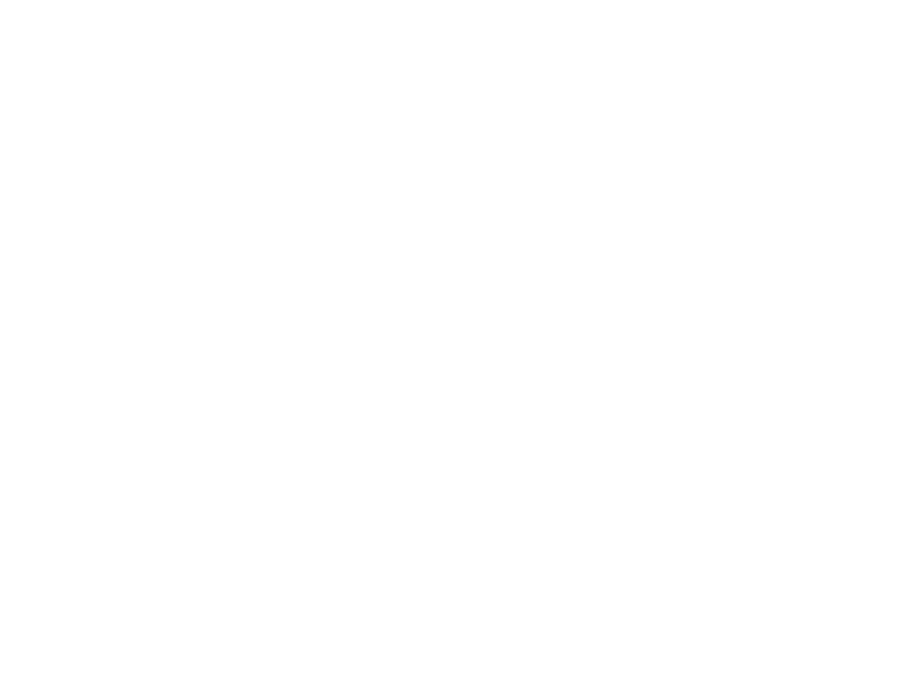
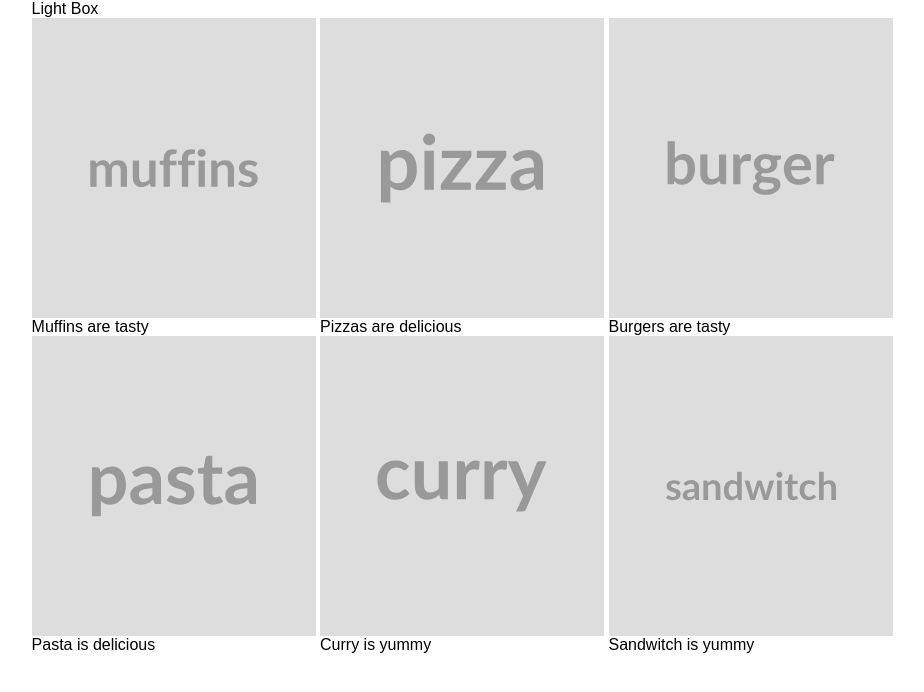
Before and after one commit to ptejalaxioned/modal, a plain HTML site: page index.html in a window 1280 px wide. Shown: the whole page, without its empty margins (58-982 px from the left). Drawn offline with Linux system fonts and the light colour scheme.

Commit message:
HTML file commit

```diff
--- a/index.html
+++ b/index.html
@@ -2,7 +2,7 @@
 <html lang="en">
   <head>
     <meta charset="utf-8" />
-    <title>Slider</title>
+    <title>Modal</title>
     <meta
       name="viewport"
       content="width=device-width, initial-scale=1, maximum-scale=1"
@@ -23,8 +23,53 @@
   <body>
     <!--container start-->
     <div class="container">
+
       <!--main section start-->
-      <main></main>
+      <main>
+        <div class="wrapper">
+          <div class="title">
+            <h2>Light Box</h2>
+          </div>
+          <ul class="food-list">
+            <li>
+              <figure>
+                <img src="./assets/images/muffins.svg" alt="Muffins">
+                <figcaption>Muffins are tasty</figcaption>
+              </figure>
+            </li>
+            <li>
+              <figure>
+                <img src="./assets/images/pizza.svg" alt="Pizza">
+                <figcaption>Pizzas are delicious</figcaption>
+              </figure>
+            </li>
+            <li>
+              <figure>
+                <img src="./assets/images/burger.svg" alt="Burger">
+                <figcaption>Burgers are tasty</figcaption>
+              </figure>
+            </li>
+            <li>
+              <figure>
+                <img src="./assets/images/pasta.svg" alt="Pasta">
+                <figcaption>Pasta is delicious</figcaption>
+              </figure>
+            </li>
+            <li>
+              <figure>
+                <img src="./assets/images/curry.svg" alt="Curry">
+                <figcaption>Curry is yummy</figcaption>
+              </figure>
+            </li>
+            <li>
+              <figure>
+                <img src="./assets/images/sandwitch.svg" alt="Sandwitch">
+                <figcaption>Sandwitch is yummy</figcaption>
+              </figure>
+            </li>
+          </ul>
+        </div>
+      </main>
       <!--main section end-->
     </div>
     <!--container end-->
```
